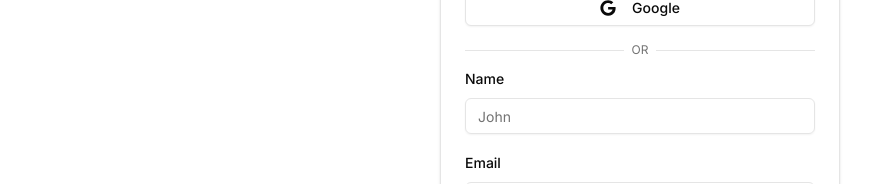
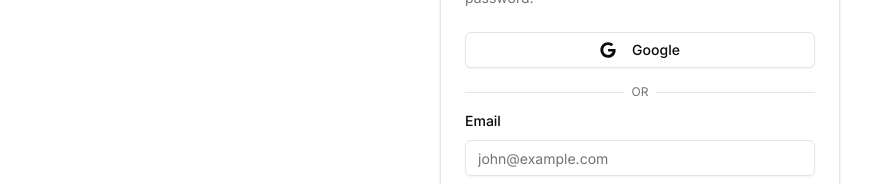
Before and after one commit to Liknox/fullstack-auth, a Next.js app in the folder next.js-client/: page /auth/login in a window 1280 px wide. Shown: the part 242-426 px from the top of the page, without its empty margins (0-883 px from the left). Built offline with nearby package versions, Linux system fonts and the light colour scheme.

Commit message:
fix: remove name field from login

```diff
--- a/next.js-client/src/features/auth/components/LoginForm.tsx
+++ b/next.js-client/src/features/auth/components/LoginForm.tsx
@@ -29,7 +29,6 @@ export function LoginForm() {
    const form = useForm<TypeLoginSchema>({
       resolver: zodResolver(LoginSchema),
       defaultValues: {
-         name: "",
          email: "",
          password: ""
       }
@@ -54,19 +53,6 @@ export function LoginForm() {
             <form
                onSubmit={form.handleSubmit(onSubmit)}
                className="grid gap-2 space-y-2">
-               <FormField
-                  control={form.control}
-                  name="name"
-                  render={({ field }) => (
-                     <FormItem>
-                        <FormLabel>Name</FormLabel>
-                        <FormControl>
-                           <Input placeholder="John" {...field} />
-                        </FormControl>
-                        <FormMessage />
-                     </FormItem>
-                  )}
-               />
                <FormField
                   control={form.control}
                   name="email"
--- a/next.js-client/src/features/auth/schemas/login.schema.ts
+++ b/next.js-client/src/features/auth/schemas/login.schema.ts
@@ -1,9 +1,6 @@
 import { z } from "zod"
 
 export const LoginSchema = z.object({
-   name: z.string().min(1, {
-      error: "Type name"
-   }),
    email: z.email({
       error: "Invalid email"
    }),
```
